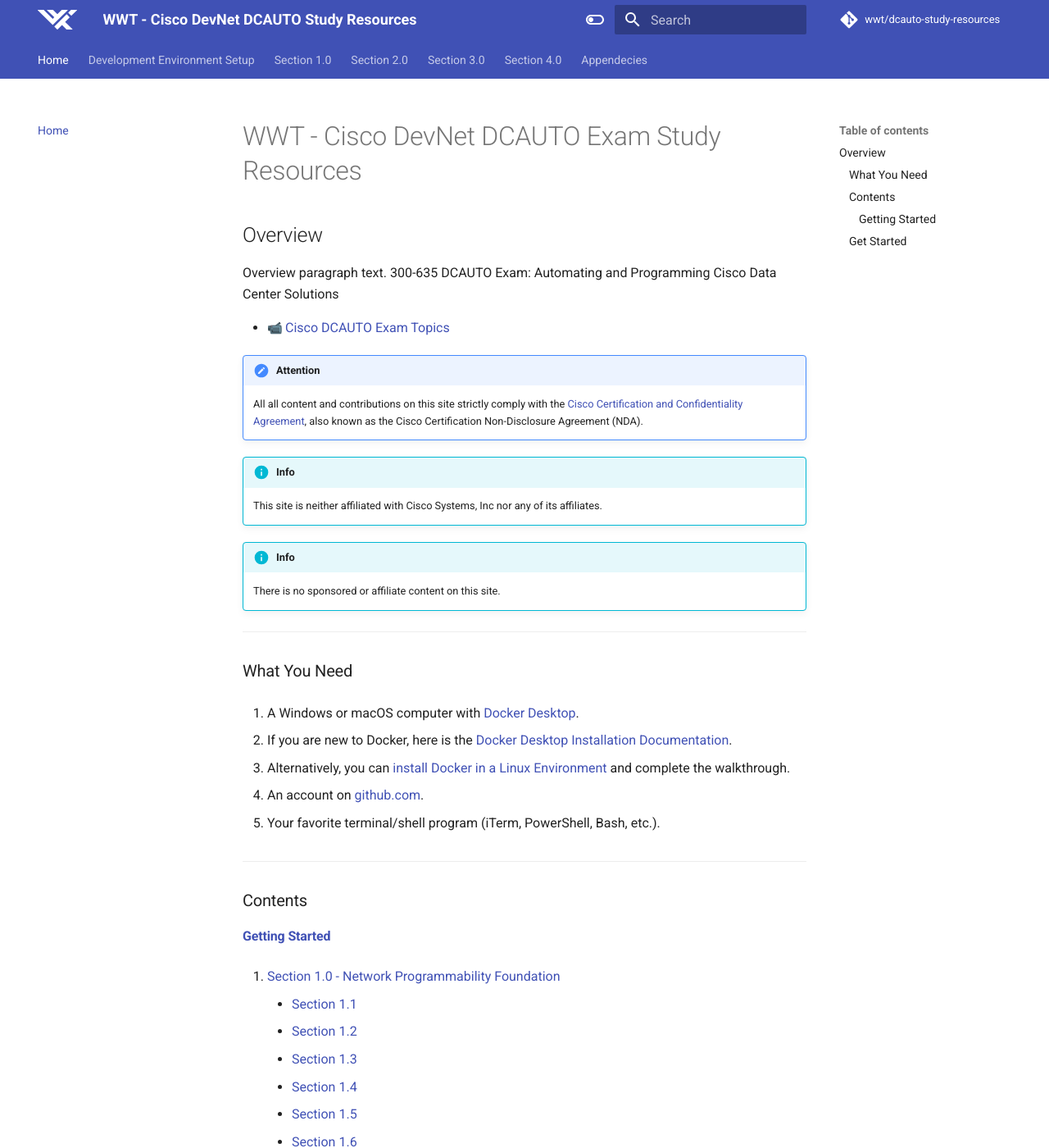
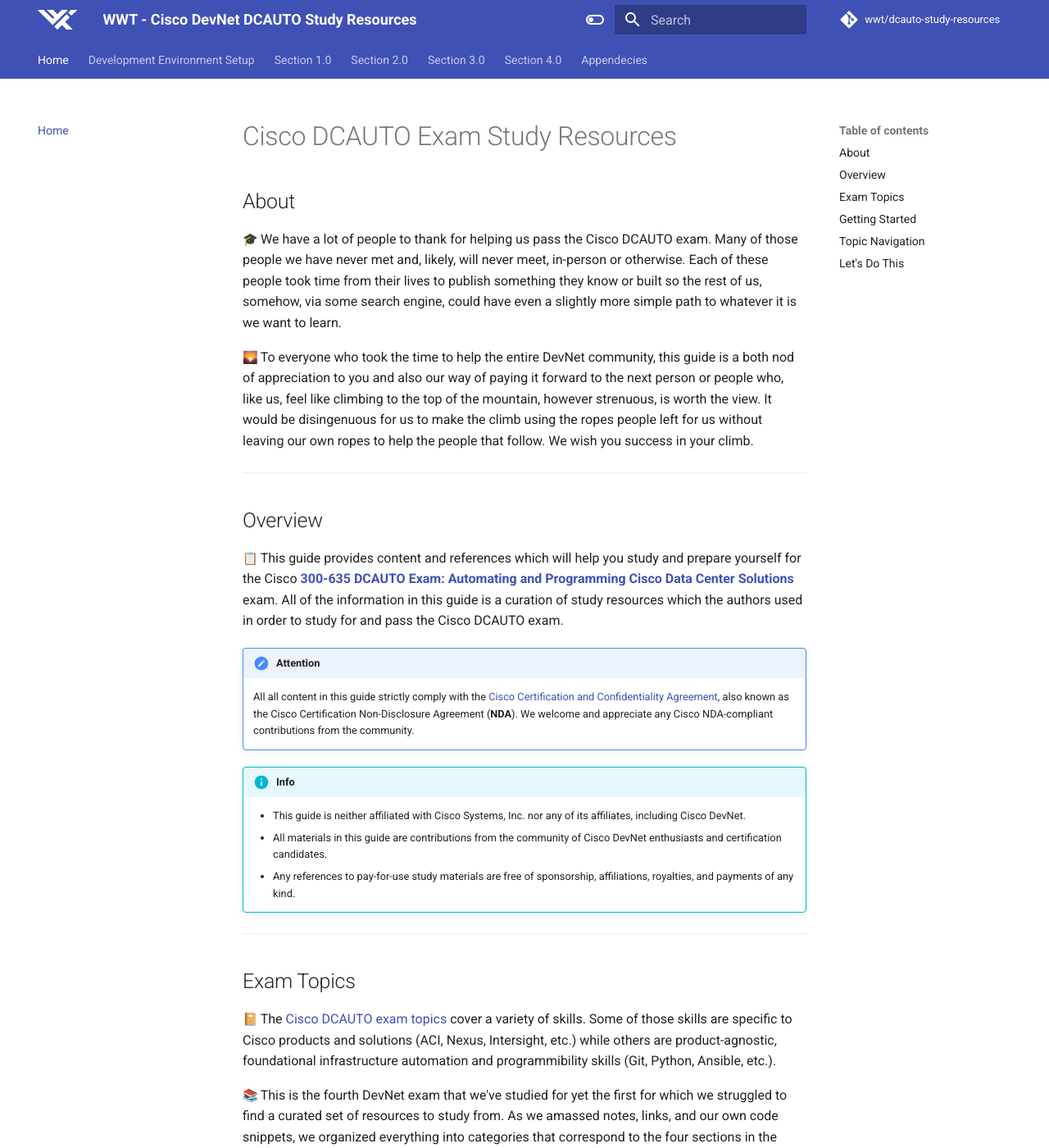
Before and after one commit to wwt/dcauto-study-resources, an MkDocs documentation site: the page built from docs/index.md, in a window 1280 px wide and 1400 px high. Shown: the whole window at 82% size. Built offline with MkDocs 1.6.1 and Material for MkDocs 9.7.7, drawn with Linux system fonts in a browser that asks for light colours; emoji names are drawn with the system emoji font; comment, search, counter and statistics services are not loaded; some of the changed text lies outside the part shown.

Commit message:
Populated sections with text and links

```diff
--- a/docs/index.md
+++ b/docs/index.md
@@ -1,73 +1,111 @@
-# WWT - Cisco DevNet DCAUTO Exam Study Resources
+# Cisco DCAUTO Exam Study Resources
+
+## About
+
+:mortar_board: We have a lot of people to thank for helping us pass the Cisco DCAUTO exam.  Many of those people we have never met and, likely, will never meet, in-person or otherwise.  Each of these people took time from their lives to publish something they know or built so the rest of us, somehow, via some search engine, could have even a slightly more simple path to whatever it is we want to learn.
+
+:sunrise_over_mountains: To everyone who took the time to help the entire DevNet community, this guide is a both nod of appreciation to you and also our way of paying it forward to the next person or people who, like us, feel like climbing to the top of the mountain, however strenuous, is worth the view.  It would be disingenuous for us to make the climb using the ropes people left for us without leaving our own ropes to help the people that follow.  We wish you success in your climb.
+
+---
 
 ## Overview
 
-Overview paragraph text.  300-635 DCAUTO Exam: Automating and Programming Cisco Data Center Solutions
-
-- :video_camera: [Cisco DCAUTO Exam Topics](https://learningnetwork.cisco.com/s/dcauto-exam-topics "Cisco DCAUTO Exam Topics"){target=_blank}
+:clipboard: This guide provides content and references which will help you study and prepare yourself for the Cisco [**300-635 DCAUTO Exam: Automating and Programming Cisco Data Center Solutions**](https://www.cisco.com/c/en/us/training-events/training-certifications/exams/current-list/dcauto-300-635.html "Cisco DCAUTO (300-635) Exam"){target=_blank} exam.  All of the information in this guide is a curation of study resources which the authors used in order to study for and pass the Cisco DCAUTO exam.
 
 !!! attention
-    All all content and contributions on this site strictly comply with the [Cisco Certification and Confidentiality Agreement](https://www.cisco.com/c/dam/en_us/training-events/downloads/certificationNDA.pdf "Cisco Certification and Confidentiality Agreement"){target=_blank}, also known as the Cisco Certification Non-Disclosure Agreement (NDA).
+    All all content in this guide strictly comply with the [Cisco Certification and Confidentiality Agreement](https://www.cisco.com/c/dam/en_us/training-events/downloads/certificationNDA.pdf "Cisco Certification and Confidentiality Agreement"){target=_blank}, also known as the Cisco Certification Non-Disclosure Agreement (**NDA**).  We welcome and appreciate any Cisco NDA-compliant contributions from the community.
 
 !!! info
-    This site is neither affiliated with Cisco Systems, Inc nor any of its affiliates.
-
-!!! info
-    There is no sponsored or affiliate content on this site.
+    - This guide is neither affiliated with Cisco Systems, Inc. nor any of its affiliates, including Cisco DevNet.
+    - All materials in this guide are contributions from the community of Cisco DevNet enthusiasts and certification candidates.
+    - Any references to pay-for-use study materials are free of sponsorship, affiliations, royalties, and payments of any kind.
 
 ---
 
-### What You Need
+## Exam Topics
 
-1. A Windows or macOS computer with [Docker Desktop](https://www.docker.com/products/docker-desktop "Docker Desktop Download"){target=_blank}.
+:notebook_with_decorative_cover: The [Cisco DCAUTO exam topics](https://learningnetwork.cisco.com/s/dcauto-exam-topics "Cisco DCAUTO Exam Topics"){target=_blank} cover a variety of skills.  Some of those skills are specific to Cisco products and solutions (ACI, Nexus, Intersight, etc.) while others are product-agnostic, foundational infrastructure automation and programmibility skills (Git, Python, Ansible, etc.).
 
-   - If you are new to Docker, here is the [Docker Desktop Installation Documentation](https://docs.docker.com/desktop/ "Docker Desktop Installation Documentation"){target=_blank}.
+:books: This is the fourth DevNet exam that we've studied for yet the first for which we struggled to find a curated set of resources to study from.  As we amassed notes, links, and our own code snippets, we organized everything into categories that correspond to the four sections in the Exam Topics list.  As such, we organized everything we have to share into sections which correspond to those same sections, so there is no ambiguity about how to find the resources that you need.
 
-   - Alternatively, you can [install Docker in a Linux Environment](https://docs.docker.com/engine/install/ "Install Docker in a Linux Environment"){target=_blank} and complete the walkthrough.
+---
 
-2. An account on [github.com](https://github.com/join "Join GitHub"){target=_blank}.
+## Getting Started
+
+:rocket: For us, liftoff is the hardest part of the study process.  Getting our computers setup in a way which allows us to study and takes notes seems to take way more time than we think it will.  To make that process easier for you, we tried to make the study resources in this guide as portable and consumable as possible.
+
+:computer: We think the best way to study for the DCAUTO exam is to have a great development environment so we packaged one right into the [GitHub repository](https://github.com/wwt/dcauto-study-resources "DCAUTO Study Resources GitHub Repository"){target=_blank} which supports this site.  The study material contend doesn't change whether you choose to use our development environment, use the files in the GitHub repository to build a development environment from source, or use your own development environment.  These are the tools that we *recommend* to get started with your DCAUTO exam study:
+
+1. An account registration with [Cisco DevNet](https://developer.cisco.com "Cisco DevNet"){target=_blank}.
+
+    !!! tip
+        If possible, we recommend you register with and log on to Cisco DevNet with a [Cisco.com account](https://id.cisco.com/signin/register "Cisco.com Account Registration"){target=_blank} because the DevNet labs for [Cisco Intersight](https://www.intersight.com "Cisco Intersight") require a Cisco.com account.
+
+2. A Windows or macOS computer with the following software installed:
+    - [Docker Desktop](https://www.docker.com/products/docker-desktop "Docker Desktop Download"){target=_blank}.
+    - [Visual Studio Code](https://code.visualstudio.com/ "Visual Studio Code"){target=_blank}.
+    - Cisco [AnyConnect](https://developer.cisco.com/site/sandbox/anyconnect/ "Cisco AnyConnect VPN Client"){target=_blank} or [OpenConnect](http://www.infradead.org/openconnect/ "OpenConnect VPN Client"){target=_blank} VPN client.
+    - A desktop hypervisor ([Parallels](https://www.parallels.com/products/desktop/ "Parallels for Mac"){target=_blank}, [VirtualBox](https://www.virtualbox.org "VirtualBox"){target=_blank}, [VMware Fusion](https://www.vmware.com/products/fusion.html "VMware Fusion"){target=_blank}, or [VMware Workstation Player](https://www.vmware.com/products/workstation-player/workstation-player-evaluation.html "VMware Workstation Player"){target=_blank}).
+
+    !!! tip
+        A desktop hypervisor is optional.  We found value/ease in using a desktop hypervisor to run local instances of the [Cisco UCS Platform Emulator](https://community.cisco.com/t5/unified-computing-system/ucs-platform-emulator-downloads-ucspe-4-1-2cpe1-ucspe-4-0-4epe1/ta-p/3648177 "Cisco UCS Platform Emulator"){target=_blank} although DevNet provides labs with sufficient access to UCS platforms.
 
 3. Your favorite terminal/shell program (iTerm, PowerShell, Bash, etc.).
 
----
-
-### Contents
-
-#### [Getting Started](sections/section_0.md "Getting Started")
-
-1. [Section 1.0 - Network Programmability Foundation](sections/section_1.md "Network Programmability Foundation")
-    - [Section 1.1](sections/section_1_1.md "Section 1.1")
-    - [Section 1.2](sections/section_1_2.md "Section 1.2")
-    - [Section 1.3](sections/section_1_3.md "Section 1.3")
-    - [Section 1.4](sections/section_1_4.md "Section 1.4")
-    - [Section 1.5](sections/section_1_5.md "Section 1.5")
-    - [Section 1.6](sections/section_1_6.md "Section 1.6")
-
-2. [Section 2.0 - Controller Based Data Center Networking](sections/section_2.md "Controller Based Data Center Networking")
-    - [Section 2.1](sections/section_2_1.md "Section 2.1")
-    - [Section 2.2](sections/section_2_2.md "Section 2.2")
-    - [Section 2.3](sections/section_2_3.md "Section 2.3")
-    - [Section 2.4](sections/section_2_4.md "Section 2.4")
-    - [Section 2.5](sections/section_2_5.md "Section 2.5")
-    - [Section 2.6](sections/section_2_6.md "Section 2.6")
-
-3. [Section 3.0 - Data Center Device-Centric Networking](sections/section_3.md "Data Center Device-Centric Networking")
-    - [Section 3.1](sections/section_3_1.md "Section 3.1")
-    - [Section 3.2](sections/section_3_2.md "Section 3.2")
-    - [Section 3.3](sections/section_3_3.md "Section 3.3")
-    - [Section 3.4](sections/section_3_4.md "Section 3.4")
-    - [Section 3.5](sections/section_3_5.md "Section 3.5")
-
-4. [Section 4.0 - Data Center Compute](sections/section_4.md "Data Center Compute")
-    - [Section 4.1](sections/section_4_1.md "Section 4.1")
-    - [Section 4.2](sections/section_4_2.md "Section 4.2")
-    - [Section 4.3](sections/section_4_3.md "Section 4.3")
-    - [Section 4.4](sections/section_4_4.md "Section 4.4")
-    - [Section 4.5](sections/section_4_5.md "Section 4.5")
-    - [Section 4.6](sections/section_4_6.md "Section 4.6")
+    !!! tip
+        In our exmaples, we use either the [Visual Studio Code Integrated Terminal](https://code.visualstudio.com/docs/editor/integrated-terminal "Visual Studio Code Integrated Terminal"){target=_blank} or the [macOS Terminal application](https://support.apple.com/guide/terminal/welcome/mac "macOS Terminal Application"){target=_blank}.
 
 ---
 
-### Get Started
+## Topic Navigation
 
-That's all there is to it! Click this link to get started: [Next Section > Hands-On Environment Setup](sections/section_0.md "Hands-On Environment Setup")
+!!! tip
+    Click to expand any topic
+
+??? abstract "Development Environment Setup"
+    - [Visual Studio Code Dev Container](sections/section_0.md "Visual Studio Code Dev Container")
+
+??? abstract "Section 1.0 - Network Programmability Foundation"
+    - [Section 1.0 - Network Programmability Foundation](sections/section_1.md "Network Programmability Foundation")
+        - [Section 1.1](sections/section_1_1.md "Section 1.1")
+        - [Section 1.2](sections/section_1_2.md "Section 1.2")
+        - [Section 1.3](sections/section_1_3.md "Section 1.3")
+        - [Section 1.4](sections/section_1_4.md "Section 1.4")
+        - [Section 1.5](sections/section_1_5.md "Section 1.5")
+        - [Section 1.6](sections/section_1_6.md "Section 1.6")
+
+??? abstract "Section 2.0 - Controller Based Data Center Networking"
+    - [Section 2.0 - Controller Based Data Center Networking](sections/section_2.md "Controller Based Data Center Networking")
+        - [Section 2.1](sections/section_2_1.md "Section 2.1")
+        - [Section 2.2](sections/section_2_2.md "Section 2.2")
+        - [Section 2.3](sections/section_2_3.md "Section 2.3")
+        - [Section 2.4](sections/section_2_4.md "Section 2.4")
+        - [Section 2.5](sections/section_2_5.md "Section 2.5")
+        - [Section 2.6](sections/section_2_6.md "Section 2.6")
+
+??? abstract "Section 3.0 - Data Center Device-Centric Networking"
+    - [Section 3.0 - Data Center Device-Centric Networking](sections/section_3.md "Data Center Device-Centric Networking")
+        - [Section 3.1](sections/section_3_1.md "Section 3.1")
+        - [Section 3.2](sections/section_3_2.md "Section 3.2")
+        - [Section 3.3](sections/section_3_3.md "Section 3.3")
+        - [Section 3.4](sections/section_3_4.md "Section 3.4")
+        - [Section 3.5](sections/section_3_5.md "Section 3.5")
+
+??? abstract "Section 4.0 - Data Center Compute"
+    - [Section 4.0 - Data Center Compute](sections/section_4.md "Data Center Compute")
+        - [Section 4.1](sections/section_4_1.md "Section 4.1")
+        - [Section 4.2](sections/section_4_2.md "Section 4.2")
+        - [Section 4.3](sections/section_4_3.md "Section 4.3")
+        - [Section 4.4](sections/section_4_4.md "Section 4.4")
+        - [Section 4.5](sections/section_4_5.md "Section 4.5")
+        - [Section 4.6](sections/section_4_6.md "Section 4.6")
+
+??? abstract "Appendecies"
+    - [Appendecies](sections/appendecies.md "Appendix")
+        - [Appendix A - Lessons Learned](sections/appendix_a.md "Lessons Learned")
+
+---
+
+## Let's Do This
+
+That's all there is to it! Click [this link](sections/section_0.md "Hands-On Environment Setup") to setup your development environment.
```
